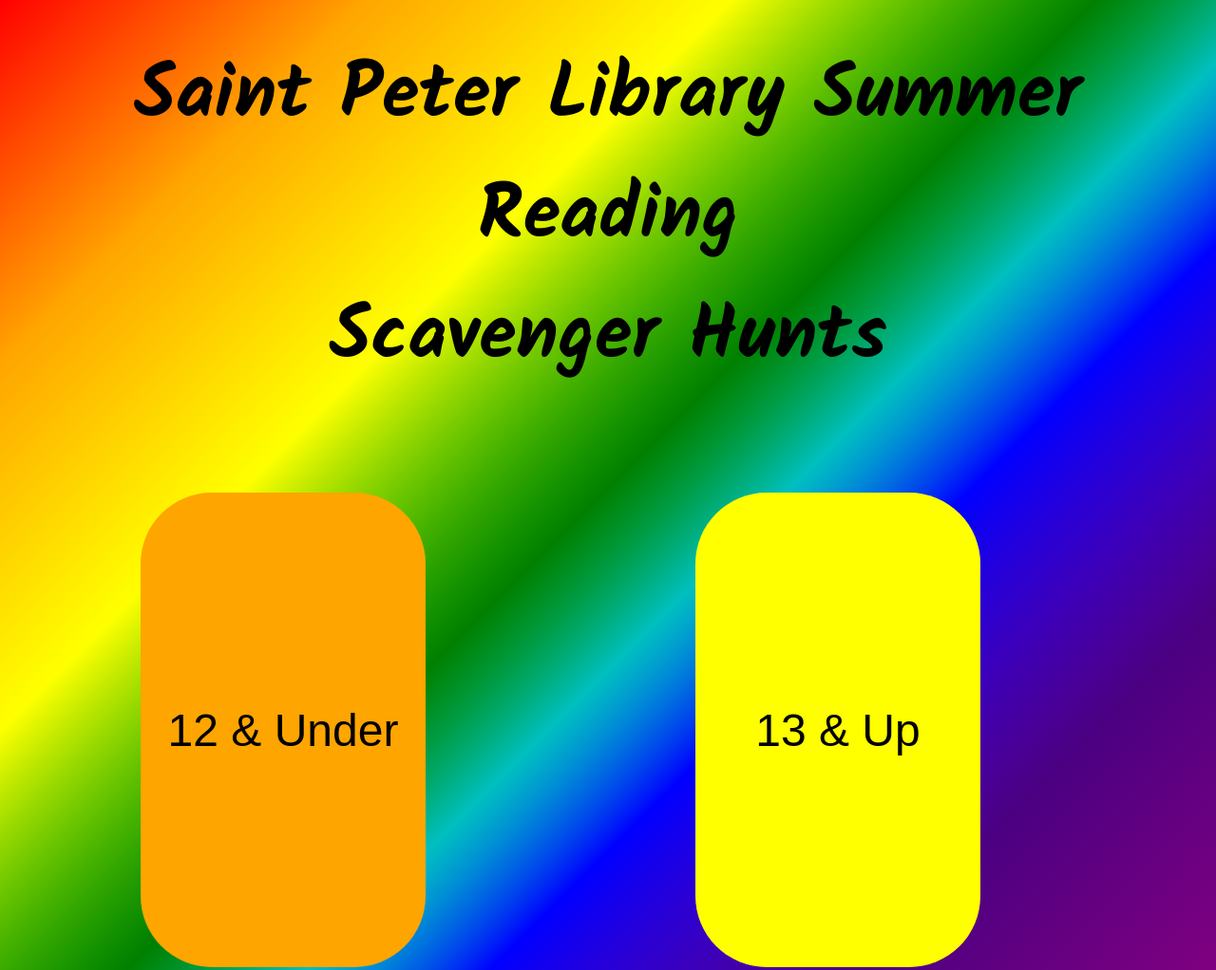
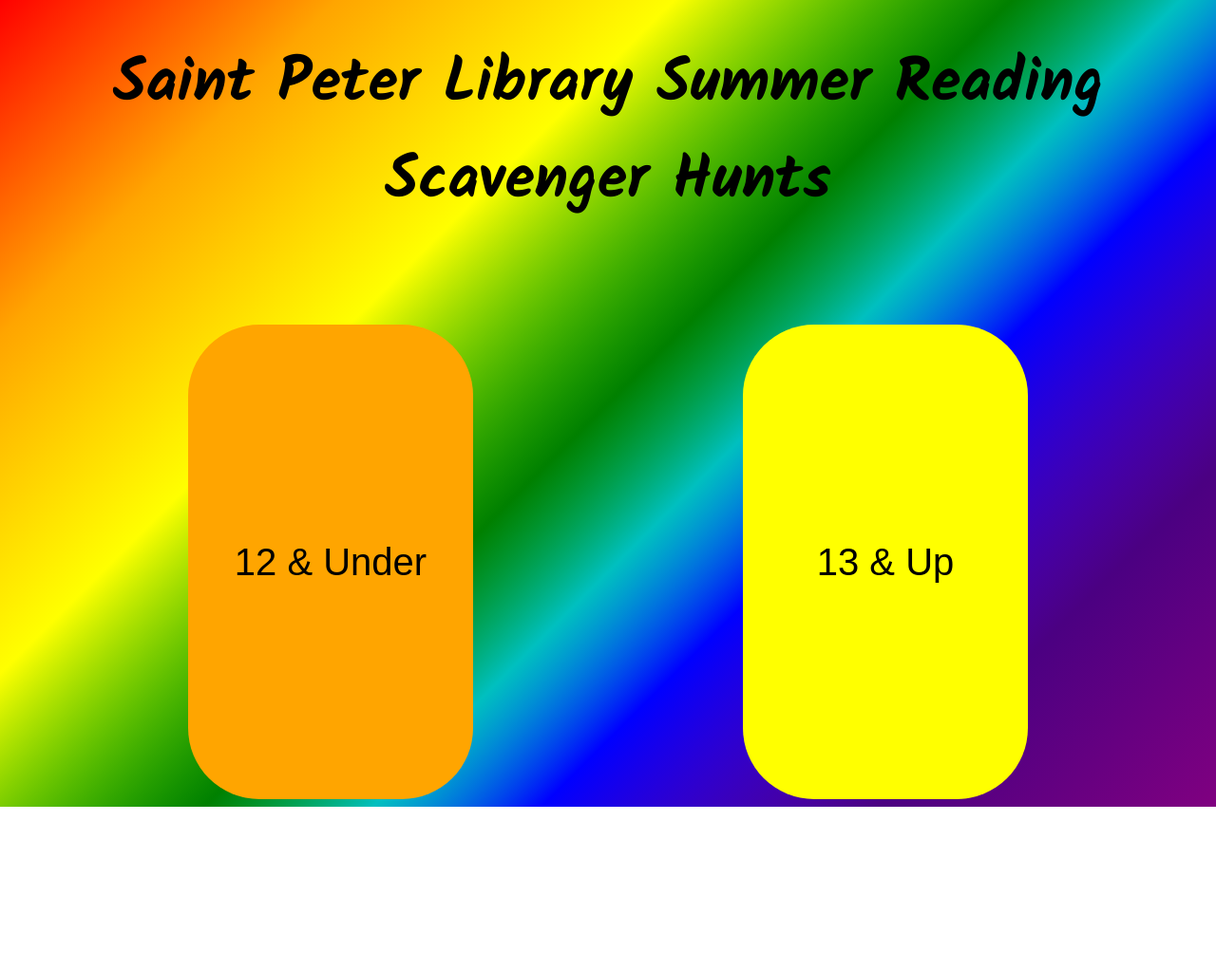
Before and after one commit to TWatkins27/Summer-Reading-Scavenger-Hunt-2025, a plain HTML site: page index.html in a window 1280 px wide. Shown: the top 1022 px of the page at 95% size. After the commit the page ends 850 px from the top, so only its background shows below. Drawn offline with Linux system fonts and the light colour scheme.

Commit message:
Updated style.css.

```diff
--- a/style.css
+++ b/style.css
@@ -15,11 +15,11 @@
     font-family: "Kalam", cursive;
     font-weight: 700;
     font-style: normal;
-    font-size: 500%;
+    font-size: 400%;
     margin-top: 30px;
   }
   .button {
-    font-size: 300%;
+    font-size: 250%;
     width: 300px;
     height: 500px;
     border: 0px;
```
